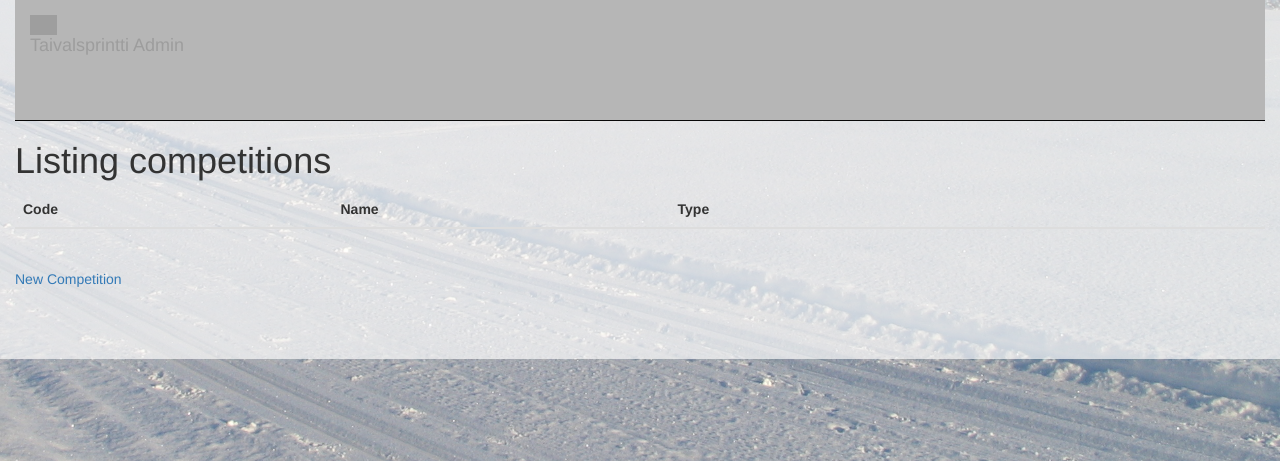
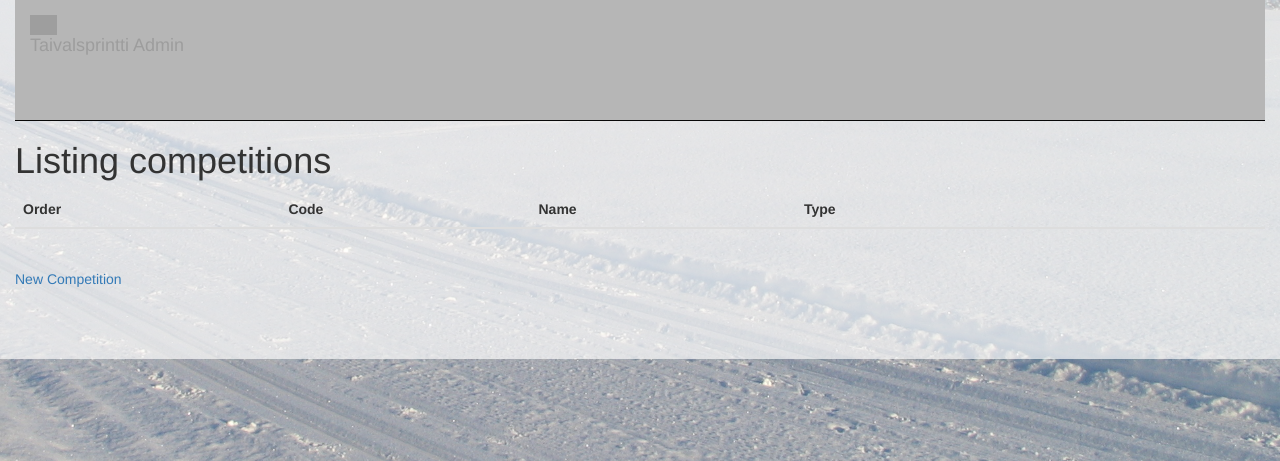
Before and after one commit to zmilojko/tk15, a Rails app: page /admin/competitions in a window 1280 px wide. Shown: the top 461 px of the page. Run offline with Rails 7, Linux system fonts and the light colour scheme; data that the repository does not hold is empty; style sheets or scripts are compiled from the project's sources; parts of the project's set-up code (start-up, migrations or seed data) failed here and were passed over; some libraries are stand-ins or nearby versions; grey boxes are pictures that could not be loaded.

Commit message:
order competitions
Signed-off-by: zeljko <zeljko@zwr.fi>

```diff
--- a/app/controllers/competitions_controller.rb
+++ b/app/controllers/competitions_controller.rb
@@ -5,7 +5,7 @@ class CompetitionsController < ApplicationController
   # GET /competitions
   # GET /competitions.json
   def index
-    @competitions = Competition.all
+    @competitions = Competition.all.order_by(order_number: :asc)
     respond_to do |format|
       format.html { render :index }
       format.json { render json: @competitions.as_json }
@@ -81,6 +81,6 @@ class CompetitionsController < ApplicationController
 
     # Never trust parameters from the scary internet, only allow the white list through.
     def competition_params
-      params.require(:competition).permit(:code, :name, :type)
+      params.require(:competition).permit(:code, :name, :type, :order_number)
     end
 end
--- a/app/models/competition.rb
+++ b/app/models/competition.rb
@@ -3,4 +3,5 @@ class Competition
   field :code, type: String
   field :name, type: String
   field :type, type: String
+  field :order_number, type: Integer
 end
--- a/app/views/competitions/_form.html.haml
+++ b/app/views/competitions/_form.html.haml
@@ -7,6 +7,8 @@
           %li= msg
 
   .field
+    = f.number_field :order_number
+  .field
     = f.text_field :code
   .field
     = f.text_field :name
--- a/app/views/competitions/index.html.haml
+++ b/app/views/competitions/index.html.haml
@@ -3,6 +3,7 @@
 %table.table
   %thead
     %tr
+      %th Order
       %th Code
       %th Name
       %th Type
@@ -13,6 +14,7 @@
   %tbody
     - @competitions.each do |competition|
       %tr
+        %td= competition.order_number
         %td= competition.code
         %td= competition.name
         %td= competition.type
```
